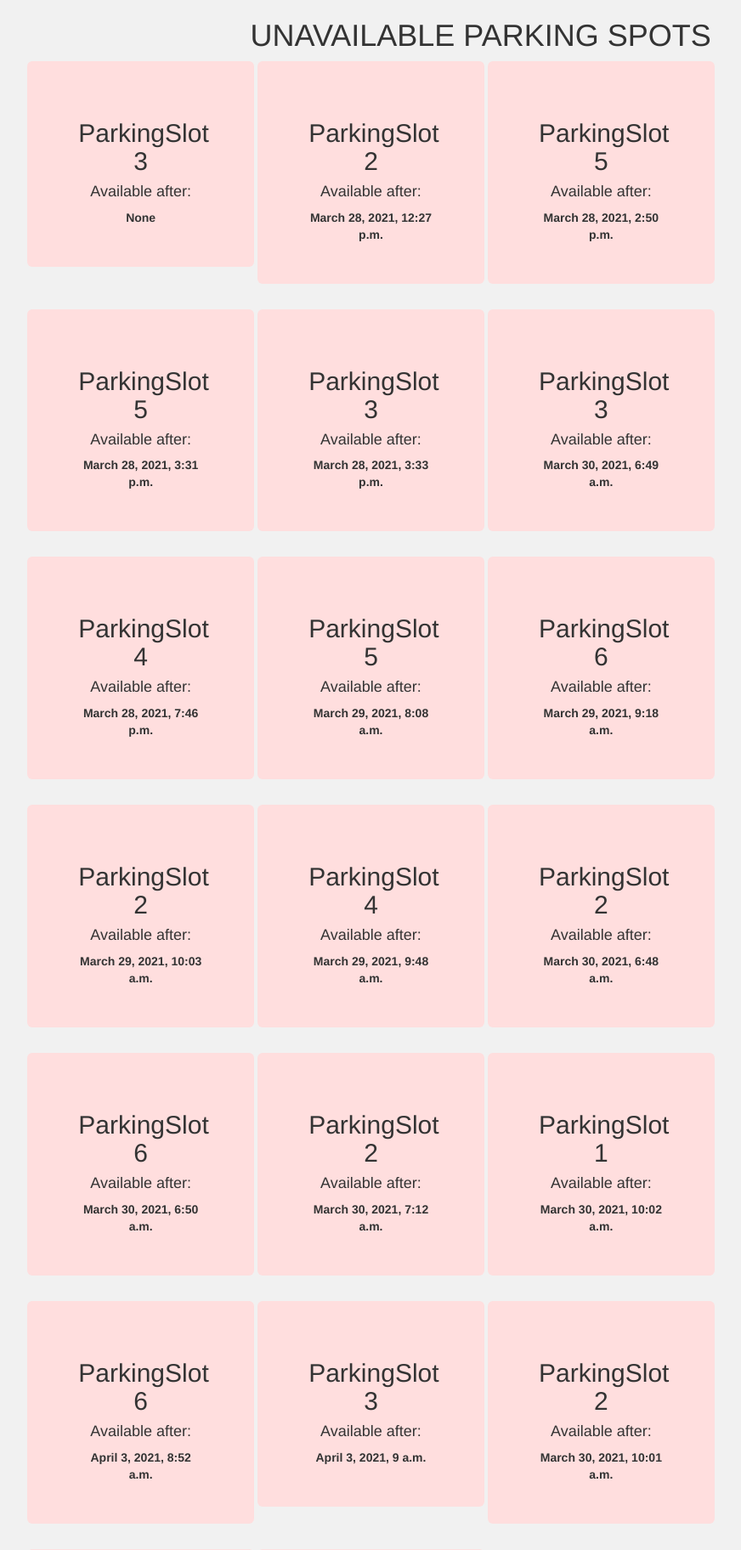
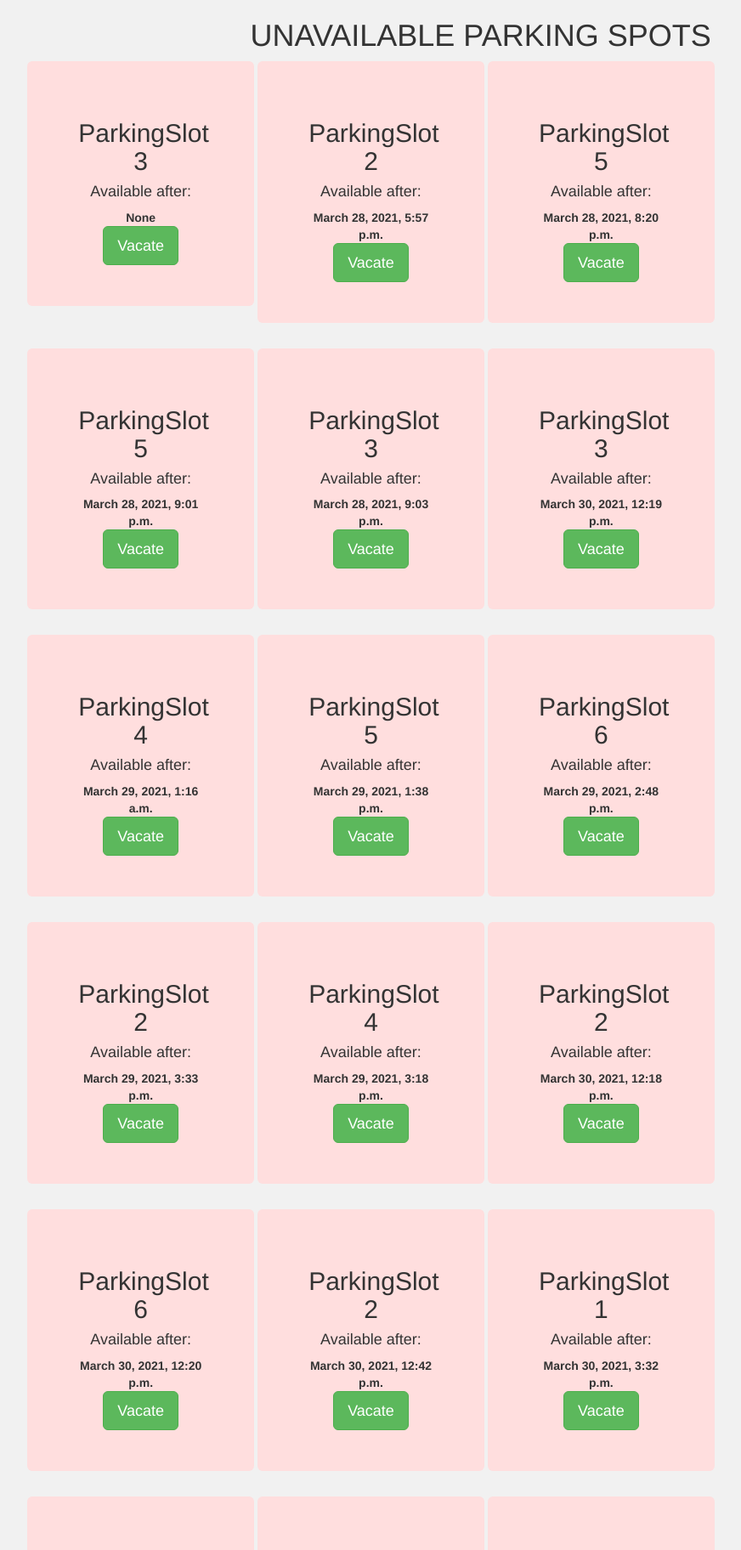
Before and after one commit to Akash-Dahane/Parking-System-WebApp, a Django app: template ParkSys/templates/home.html in a window 1280 px wide. Shown: the part 1161-2985 px from the top of the page at 85% size, without its empty margins (181-1053 px from the left). Run offline with Django 3.2, Linux system fonts and the light colour scheme; the template is opened without the code that fills it: values that come from a table or form of the project are taken from there, others are empty; a user stored in the database is signed in; data comes from the database, SQL or seed files in the repository; both versions use the stored data as it was after the commit; some libraries are stand-ins or nearby versions.

Commit message:
Added google map option, corrected timezone and admin force vacate

```diff
--- a/ParkSys/ParkSys/settings.py
+++ b/ParkSys/ParkSys/settings.py
@@ -107,7 +107,7 @@ AUTH_PASSWORD_VALIDATORS = [
 
 LANGUAGE_CODE = 'en-us'
 
-TIME_ZONE = 'UTC'
+TIME_ZONE = 'Asia/Kolkata'
 
 USE_I18N = True
 
--- a/ParkSys/parking/models.py
+++ b/ParkSys/parking/models.py
@@ -5,6 +5,7 @@ from django.conf import settings
 class ParkingSpot(models.Model):
     isoccupied = models.BooleanField()
     directions = models.TextField(max_length=150)
+    destination=models.CharField(max_length=30,null=True,blank=True)
     def __str__(self):
         return self.directions
 
--- a/ParkSys/parking/views.py
+++ b/ParkSys/parking/views.py
@@ -3,7 +3,7 @@ from .models import ParkingInfo,ParkingSpot
 from datetime import datetime,timedelta
 from django.contrib.auth.models import User,auth
 from django.contrib import messages
-
+from django.utils import timezone
 # Create your views here.
 def index(request):
     total=ParkingSpot.objects.all().count()
--- a/ParkSys/templates/home.html
+++ b/ParkSys/templates/home.html
@@ -55,6 +55,7 @@
         {{i.directions}}
         </div>
         <div class="modal-footer">
+        <a class="btn btn-info"  href="http://maps.google.com/maps?saddr=25.429292,81.770054&daddr={{i.destination}}" target="_blank">Open in Google Maps</a>
           <button type="button" class="btn btn-danger" data-dismiss="modal">Close</button>
 
         </div>
@@ -71,6 +72,13 @@
   <h2>ParkingSlot {{z.slotid.id}}</h2>
   <h4>Available after:</h4>
   <strong>{{z.etime}}</strong>
+  <br>
+  {% if user.is_superuser %}
+   <form action="vacate" method="post">
+    {% csrf_token %}
+    <input type="hidden" value="{{z.slotid.id}}" name="slotid" />
+    <button class="btn btn-success btn-lg" type="submit">Vacate</button>
+    {% endif %}
 
 </div>
 {% endfor %}
```
Also changed, not shown: ParkSys/db.sqlite3, ParkSys/parking/migrations/0004_parkingspot_destination.py (added).
